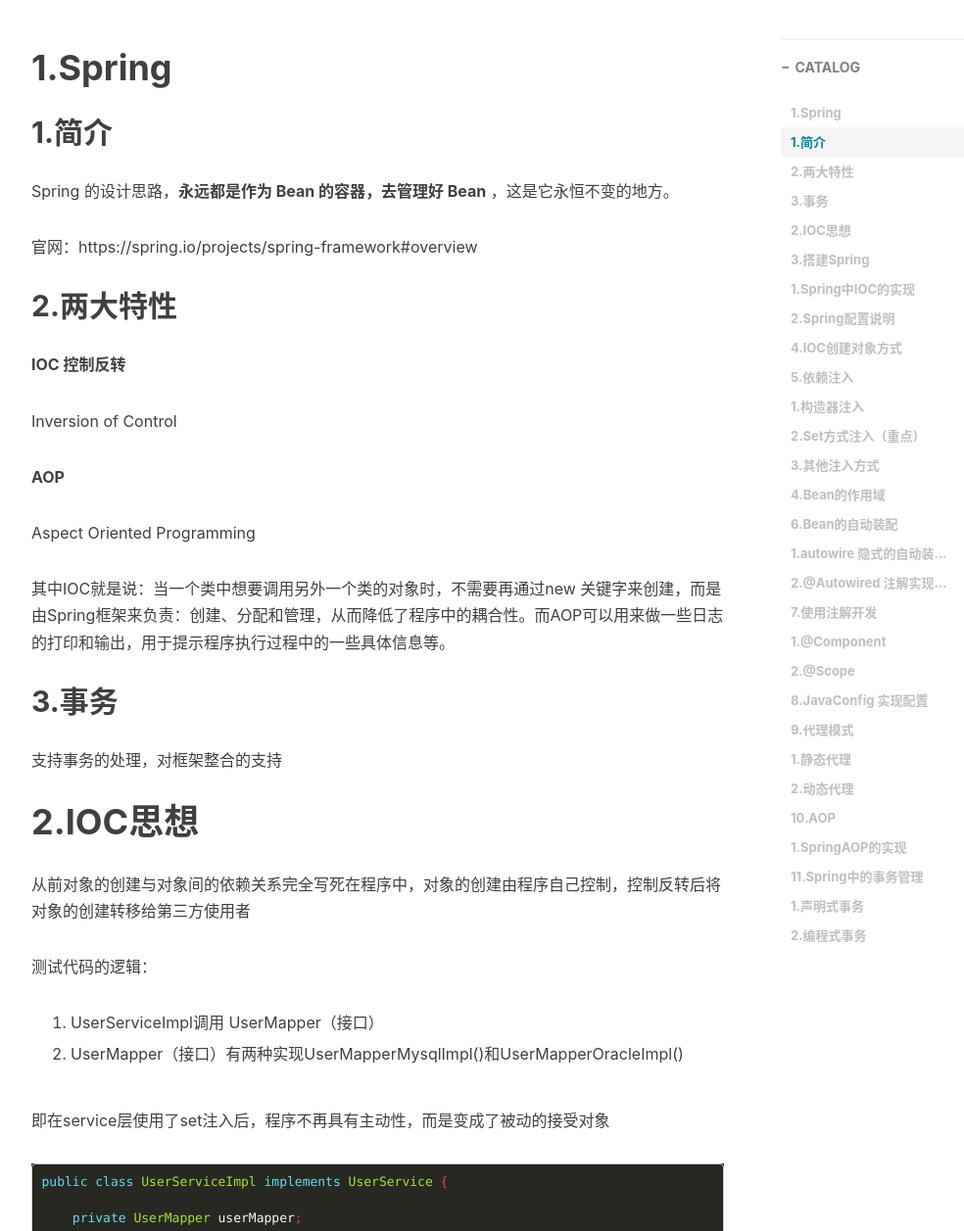
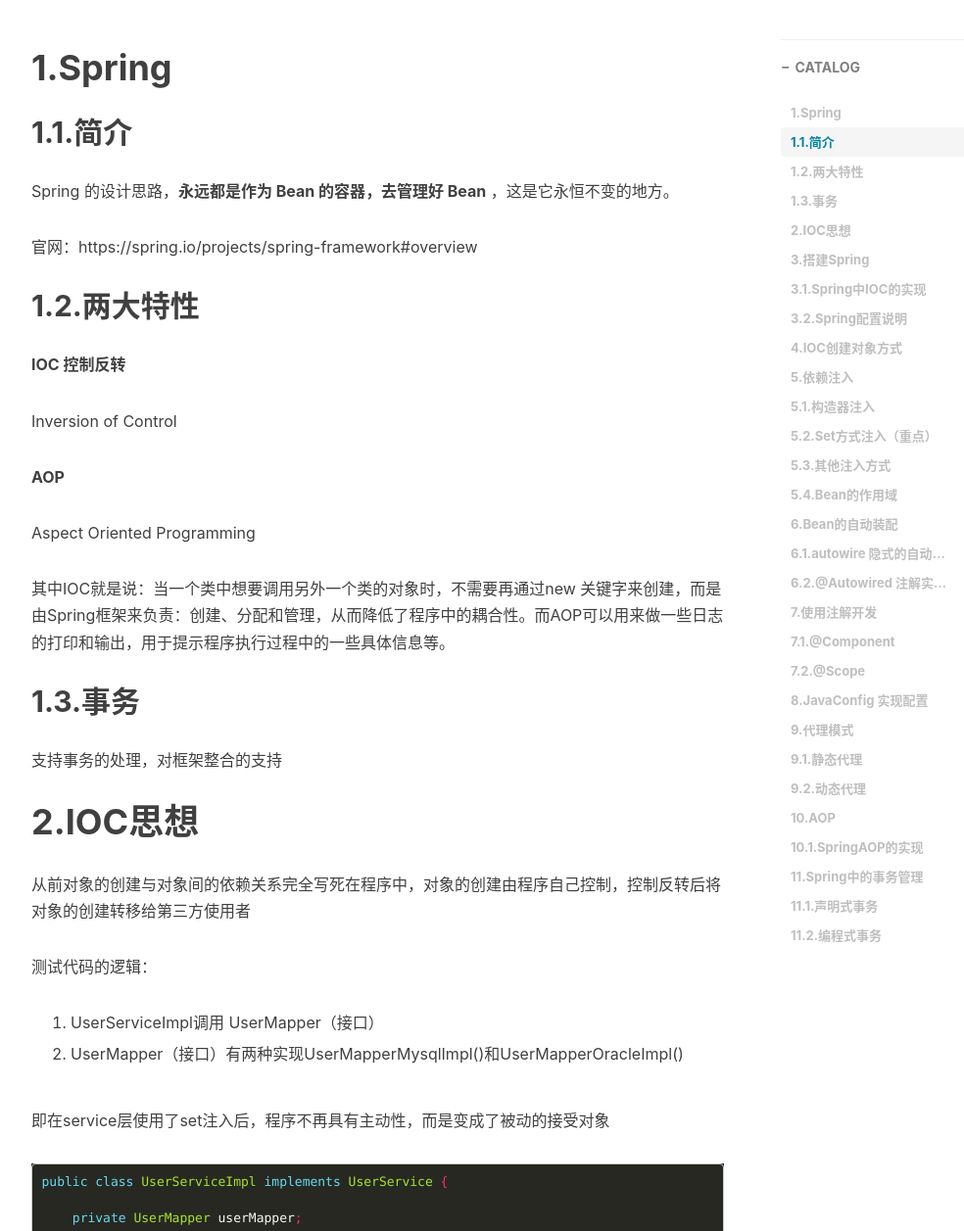
Before and after one commit to Wh0ami-hy/Wh0ami-hy.github.io, a Jekyll site: the page built from _posts/2023-03-12-Spring.md, in a window 1280 px wide and 1400 px high, scrolled down 314 px. Shown: the part 143-1400 px from the top of the window at 98% size, without its empty margins (233-1217 px from the left). Built offline with Jekyll 4.4.1, drawn with Linux system fonts in a browser that asks for light colours; nearby versions of some CDN libraries; comment, search, counter and statistics services are not loaded; some of the changed text lies outside the part shown.

````diff
--- a/_posts/2023-03-12-Spring.md
+++ b/_posts/2023-03-12-Spring.md
@@ -7,13 +7,13 @@ tags:
 
 # 1.Spring
 
-## 1.简介
+## 1.1.简介
 
 Spring 的设计思路，**永远都是作为 Bean 的容器，去管理好 Bean** ，这是它永恒不变的地方。
 
 官网：https://spring.io/projects/spring-framework#overview
 
-## 2.两大特性
+## 1.2.两大特性
 
 **IOC 控制反转**
 
@@ -25,7 +25,7 @@ Aspect Oriented Programming
 
 其中IOC就是说：当一个类中想要调用另外一个类的对象时，不需要再通过new 关键字来创建，而是由Spring框架来负责：创建、分配和管理，从而降低了程序中的耦合性。而AOP可以用来做一些日志的打印和输出，用于提示程序执行过程中的一些具体信息等。
 
-## 3.事务
+## 1.3.事务
 
 支持事务的处理，对框架整合的支持
 
@@ -109,7 +109,7 @@ public class UserServiceImpl implements UserService {
     }
 ```
 
-## 1.Spring中IOC的实现
+## 3.1.Spring中IOC的实现
 
 控制反转是一种通过描述（XML或注解）并通过第三方去生产或获取特定对象的方式
 
@@ -129,7 +129,7 @@ IOC是一种编程思想，由主动的编程变成被动的接收
 
 要实现不同的操作，只需要在xmI配置文件中进行修改
 
-## 2.Spring配置说明
+## 3.2.Spring配置说明
 
 ```xml
 <import resource="引入其他bean xml配置文件" />
@@ -188,11 +188,11 @@ IOC是一种编程思想，由主动的编程变成被动的接收
 
 注入：就是让属性有值
 
-## 1.构造器注入
+## 5.1.构造器注入
 
 通过有参构造方法实现注入
 
-## 2.Set方式注入（重点）
+## 5.2.Set方式注入（重点）
 
 由容器来注入
 
@@ -249,7 +249,7 @@ IOC是一种编程思想，由主动的编程变成被动的接收
 </bean>
 ```
 
-## 3.其他注入方式
+## 5.3.其他注入方式
 
 c命名和p命名空间注入
 
@@ -273,7 +273,7 @@ p（property）命名，原理是通过set注入
 <bean id="user" class="com.hy.entity.User" p:age="18" c:name="名字">
 ```
 
-## 4.Bean的作用域
+## 5.4.Bean的作用域
 
 单例模式：Spring默认机制，每次从容器中get的时候，共享同一个对象
 
@@ -301,7 +301,7 @@ Spring会在上下文中自动寻找，并自动给bean装配属性
 2. 在java中显式配置（Java config）
 3. 隐式的自动装配bean（重要）
 
-## 1.autowire 隐式的自动装配bean
+## 6.1.autowire 隐式的自动装配bean
 
 ```xml
 <!--
@@ -317,7 +317,7 @@ byName的时候，需要保证所有bean的id唯一，并且这个bean需要和
 
 byType的时候，需要保证所有bean的class唯一，并且这个bean需要和自动注入的属性的类型一致
 
-## 2.@Autowired 注解实现自动装配
+## 6.2.@Autowired 注解实现自动装配
 
 导入约束
 
@@ -377,7 +377,7 @@ Java自带 @Resource注解也可实现自动装配
 <context:annotation-config/>
 ```
 
-## 1.@Component
+## 7.1.@Component
 
 注册该组件到Spring IOC容器中
 
@@ -425,7 +425,7 @@ public class Student {
 2. service  @Service
 3. controller  @Controller
 
-## 2.@Scope
+## 7.2.@Scope
 
 作用域，相当于
 
@@ -533,7 +533,7 @@ public static void main(String[] args) {
 
 1. 一个真实角色就会产生一个代理角色，代码量会翻倍，开发效率会变低
 
-## 1.静态代理
+## 9.1.静态代理
 
 常规开发是纵向开发，业务拓展则是横向开发，这时需要用到代理的思想
 
@@ -544,7 +544,7 @@ service-->controller
 controller-->前端
 ```
 
-## 2.动态代理
+## 9.2.动态代理
 
 底层原理：反射
 
@@ -628,7 +628,7 @@ AOP面向切面编程，通过预编译方式和运行期动态代理实现程
 
 连接点（JointPoint）：与切入点匹配的执行点
 
-## 1.SpringAOP的实现
+## 10.1.SpringAOP的实现
 
 在pom.xml中导入依赖包
 
@@ -760,7 +760,7 @@ public class Cut {
 
 Spring中的事务管理配合Spring整合MyBatis使用
 
-## 1.声明式事务
+## 11.1.声明式事务
 
 推荐使用
 
@@ -798,6 +798,6 @@ spring-dao.xml
 
 ```
 
-## 2.编程式事务
+## 11.2.编程式事务
 
 需要在代码中，进行事务的管理
````
